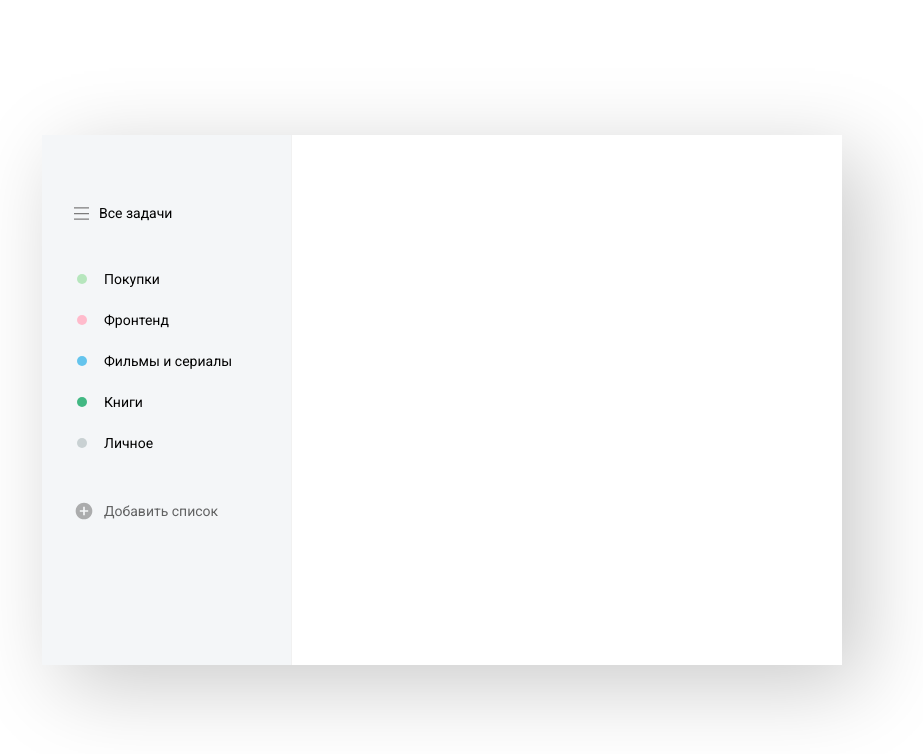
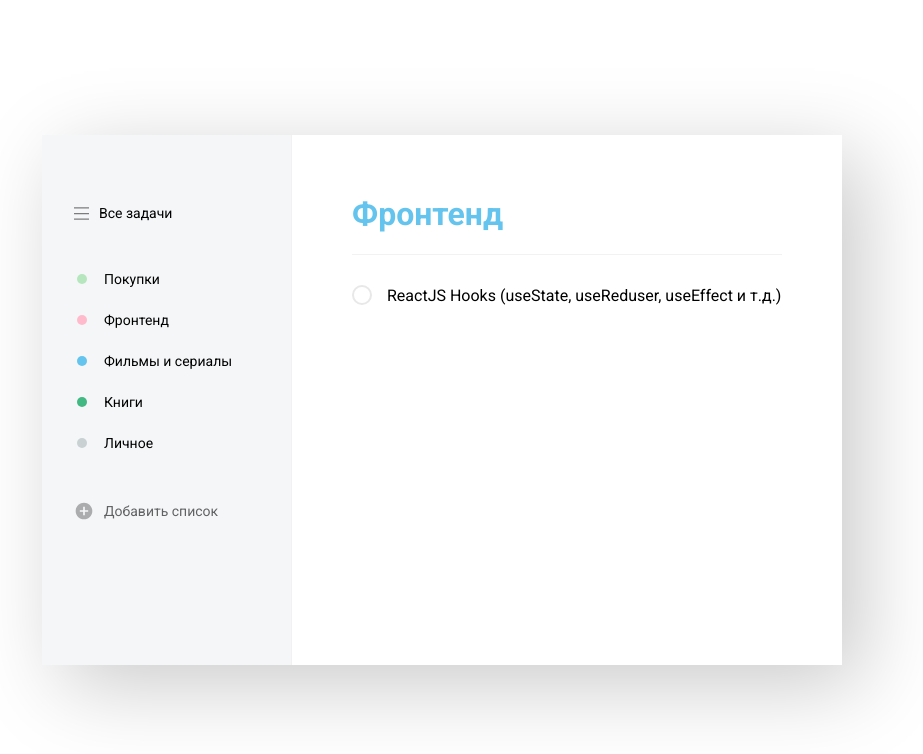
Before and after one commit to 2xsli/todo-react, a React (Create React App) app: page / in a window 1280 px wide. Shown: the top 754 px of the page, without its empty margins (198-1121 px from the left). Built offline with nearby package versions, Linux system fonts and the light colour scheme.

Commit message:
made tasks components

```diff
--- a/src/App.js
+++ b/src/App.js
@@ -1,6 +1,7 @@
 import React, { useState } from 'react';
 import List from './components/List';
 import AddList from './components/AddList';
+import Tasks from './components/Tasks';
 
 import DB from './assets/DB.json';
 
@@ -28,13 +29,13 @@ const App = () => {
         ]}
         />
 
-        <List items={lists} isRemovable />
+        <List items={lists} onRemove={(list) => console.log(list)} isRemovable />
 
         <AddList onAdd={onAddList} colors={DB.colors} />
       </div>
 
       <div className="todo__tasks">
-
+        <Tasks />
       </div>
     </div>
   );
--- a/src/components/List/List.scss
+++ b/src/components/List/List.scss
@@ -1,4 +1,6 @@
 .list {
+    $self: &;
+
     margin-bottom: 30px;
 
     &__add-btn {
@@ -16,6 +18,18 @@
         margin-bottom: 5px;
         cursor: pointer;
 
+        &:hover #{$self}__remove-btn {
+            opacity: .3;
+        }
+
+        #{$self}__remove-btn {
+            opacity: 0;
+
+            &:hover {
+                opacity: .6;
+            }
+        }
+
         &:hover {
             background-color: rgba(255, 255, 255, .5);
         }
@@ -24,6 +38,10 @@
             background-color: #fff;
             box-shadow: 20px 20px 80px #cacaca;
             border-radius: 4px;
+        }
+
+        span {
+            flex: 1;
         }
 
         .badge {
--- a/src/components/List/index.jsx
+++ b/src/components/List/index.jsx
@@ -5,7 +5,16 @@ import Badge from '../Badge';
 
 import './List.scss';
 
-const List = ({ items, isRevomable, onClick }) => {
+import closeSvg from '../../assets/img/Close.svg';
+
+const List = ({ items, isRemovable, onClick, onRemove }) => {
+
+    const removeList = (item) => {
+        if (window.confirm('Вы действительно хотите удалить список?')) {
+            onRemove(item);
+        }
+    }
+
     return (
         <ul onClick={onClick} className="list">
             {
@@ -17,6 +26,13 @@ const List = ({ items, isRevomable, onClick }) => {
                         )}
                     </i>
                     <span>{item.name}</span>
+                    {isRemovable && (
+                        <img  className="list__remove-btn"
+                              src={closeSvg}
+                              alt="close button"
+                              onClick={() => removeList(item)}
+                        />
+                    )}
                 </li>
             ))}
 
--- /dev/null
+++ b/src/components/Tasks/Tasks.scss
@@ -0,0 +1,84 @@
+.tasks {
+    &__title {
+        font-size: 32px;
+        font-weight: 700;
+        line-height: 39px;
+        color: #64C4ED;
+        padding-bottom: 20px;
+        border-bottom: 1px solid #F2F2f2;
+
+        &:hover {
+            img {
+                opacity: .3;
+            }
+        }
+    }
+
+    img {
+        width: 20px;
+        height: 20px;
+        margin-left: 15px;
+        opacity: 0;
+        cursor: pointer;
+
+        &:hover {
+            opacity: .6;
+        }
+    }
+
+    &__items{
+        margin-top: 30px;
+
+        &-row {
+            display: flex;
+            align-items: center;
+
+            p {
+                margin-left: 15px;
+            }
+        }
+    }
+
+    .checkbox {
+        input {
+            display: none;
+        }
+
+        input:checked + label {
+            background-color: #4dd599;
+            border-color: #4dd599;
+
+            svg {
+                opacity: 1;
+
+                path {
+                    stroke: #fff;
+                }
+            }
+        }
+
+        label {
+            display: flex;
+            align-items: center;
+            justify-content: center;
+            width: 20px;
+            height: 20px;
+            border: 2px solid #e8e8e8;
+            border-radius: 30px;
+            cursor: pointer;
+
+            svg {
+                opacity: 0;
+            }
+
+            &:hover {
+                background-color: #f2f2f2;
+                border-color: #f2f2f2;
+
+                svg {
+                    opacity: 1;
+                }
+            }
+        }
+    }
+}
--- /dev/null
+++ b/src/components/Tasks/index.jsx
@@ -0,0 +1,28 @@
+import React from 'react';
+
+import './Tasks.scss';
+
+const Tasks = () => {
+    return (
+        <div className="tasks">
+          <h2 className="tasks__title">
+              Фронтенд
+              <img className="tasks__icon" src="https://img.icons8.com/ios-glyphs/30/000000/ball-point-pen.png"/>
+          </h2>
+
+          <div className="tasks__items">
+            <div className="tasks__items-row">
+                <div className="checkbox">
+                    <input id="check" type="checkbox" />
+                    <label htmlFor="check">
+                        <svg fill="#000000" xmlns="http://www.w3.org/2000/svg" viewBox="0 0 30 30" width="10px" height="10px"><path fill="none" stroke="#000000" stroke-linecap="round" stroke-linejoin="round" stroke-miterlimit="10" stroke-width="2" d="M4 16L11 23 27 7"/></svg>
+                    </label>
+                </div>
+                <p>ReactJS Hooks (useState, useReduser, useEffect и т.д.)</p>
+            </div>
+          </div>
+        </div>
+    );
+}
+
+export default Tasks;
--- a/src/index.scss
+++ b/src/index.scss
@@ -15,6 +15,7 @@ body {
 }
 
 .todo {
+    display: flex;
     position: absolute;
     top: 50%;
     left: 50%;
@@ -30,6 +31,11 @@ body {
         padding: 60px 20px;
         background-color: #f4f6f8;
         border-right: 1px solid #f1f1f1;
+    }
+
+    &__tasks {
+        flex: 1;
+        padding: 60px;
     }
 }
 
```
Also changed, not shown: src/assets/img/Check.svg (added), src/assets/img/Close.svg (added).
